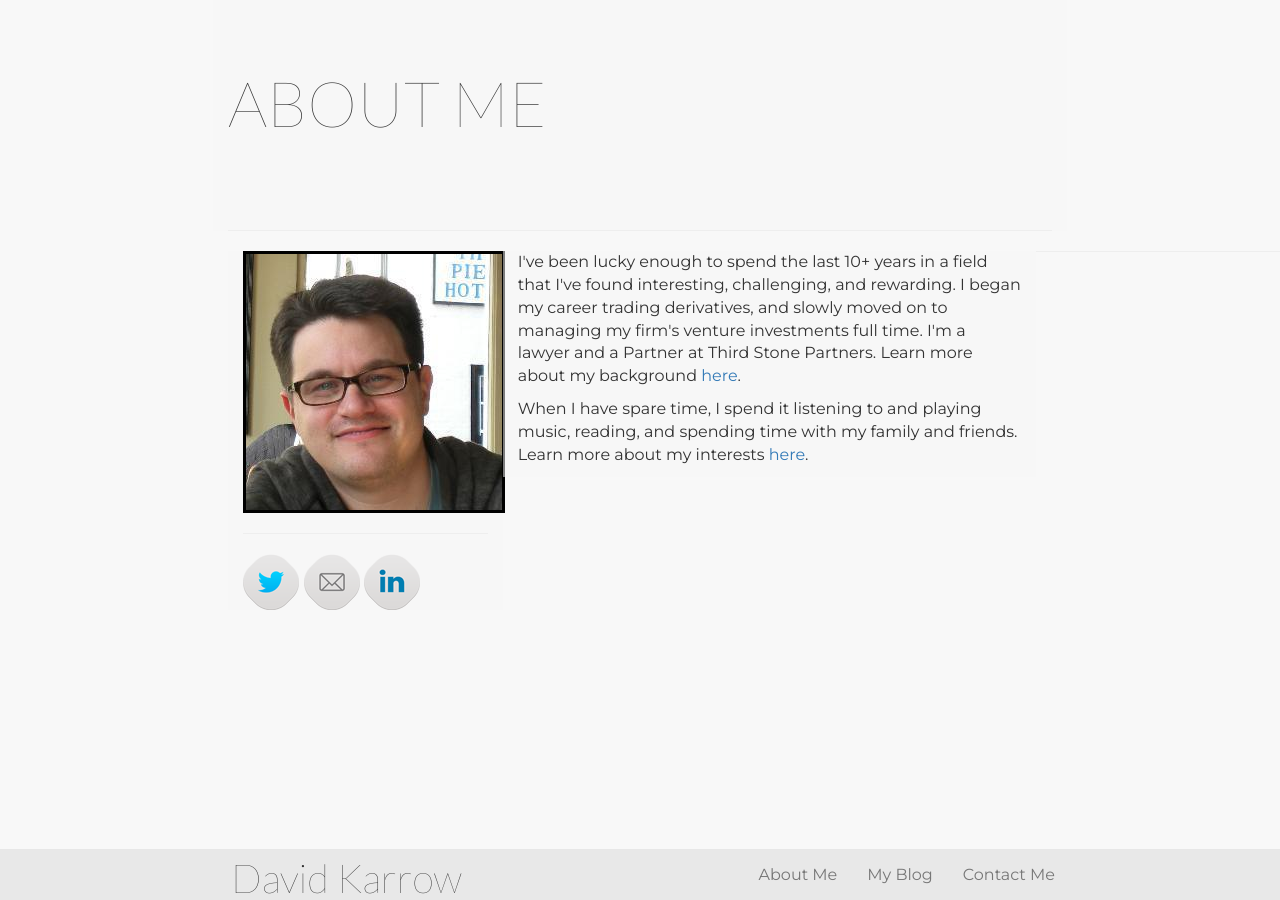
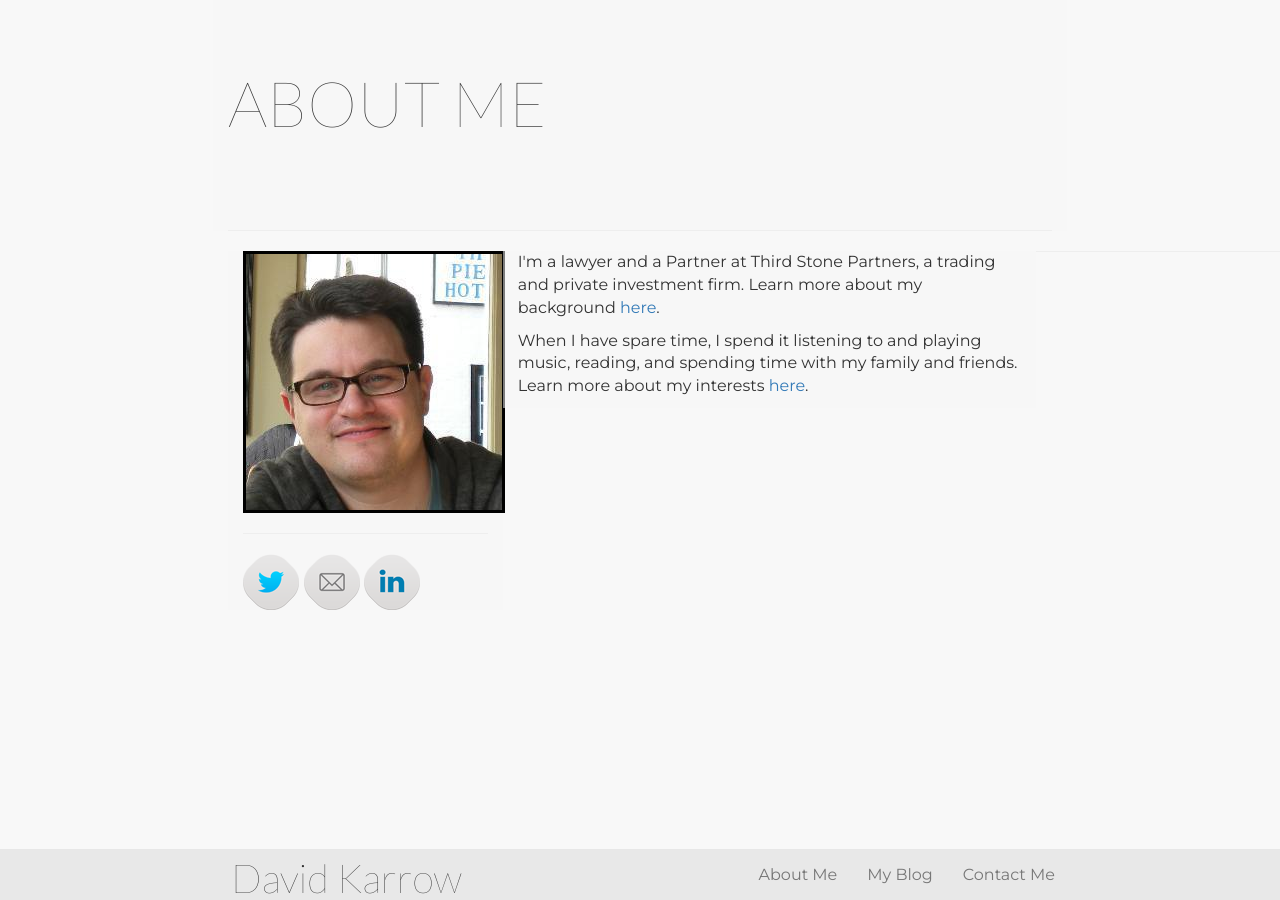
Before and after one commit to dlkarrow/dlkarrow.github.io, a Jekyll site: the page built from about.html, in a window 1280 px wide. Built offline with Jekyll 4.4.1, drawn with Linux system fonts in a browser that asks for light colours; nearby versions of some CDN libraries; Markdown is read by kramdown in place of the engine named in the settings.

Commit message:
edit about

```diff
--- a/_layouts/default.html
+++ b/_layouts/default.html
@@ -55,6 +55,8 @@
                     </div>
 
 
+
+
         </nav>
       </div>
 
--- a/about.html
+++ b/about.html
@@ -26,9 +26,7 @@ title: Dave Karrow
 
  <div class="col-md-5">
 
- <p>I've been lucky enough to spend the last 10+ years in a field that I've found interesting,
-            challenging, and rewarding.  I began my career trading derivatives, and slowly moved on to managing my firm's
-            venture investments full time.  I'm a lawyer and a Partner at Third Stone Partners. Learn more about my background <a href="/profbackground.html">here</a>. </p>
+ <p>I'm a lawyer and a Partner at Third Stone Partners, a trading and private investment firm. Learn more about my background <a href="/profbackground.html">here</a>. </p>
 
         <p>When I have spare time, I spend it listening to and playing music, reading, and spending time with my family
             and friends. Learn more about my interests <a href="/interests.html">here</a>. </p>
--- a/css/main.css
+++ b/css/main.css
@@ -55,6 +55,8 @@ width: 100%;
 }
 
 
+
+
 .jumbotron {
 background: transparent;
 height: 200px;
@@ -76,6 +78,7 @@ padding-left: 225px;
 padding-left: 40px;
 }
 }
+
 
 #bs-example-navbar-collapse-1 {
 margin-right: 225px;
```
